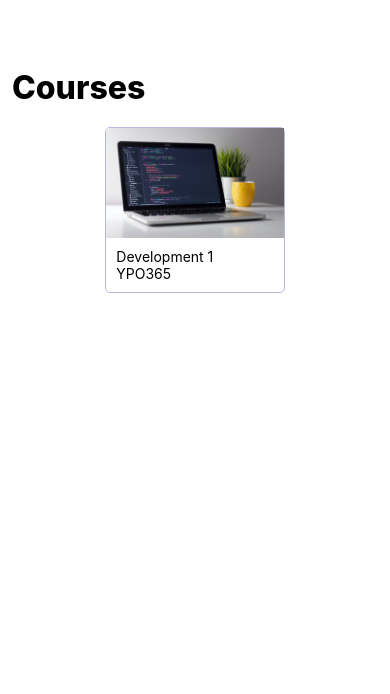
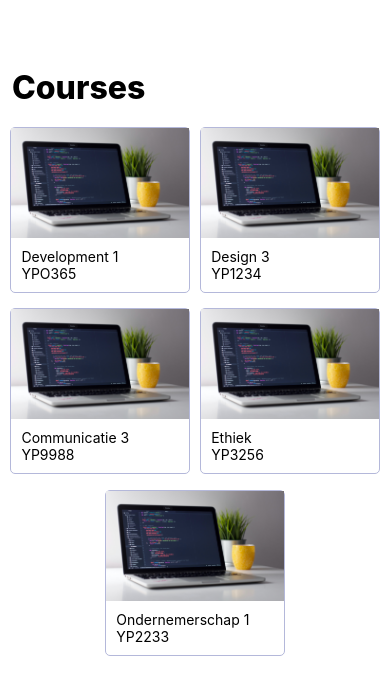
Before and after one commit to MiniJJackson/2_Canvas_Tiles_Custom_Components, a React Native app: screen / in a window 390 px wide. Shown: the top 694 px of the page. Built offline with nearby package versions, Linux system fonts and the light colour scheme.

Commit message:
App.js: added all courses - everything works so far

```diff
--- a/App.js
+++ b/App.js
@@ -16,6 +16,10 @@ export default function App() {
 
         <Course title="Development 1" subtitle="YPO365" />
         {/* tile nr.1 - from components Course.js */}
+        <Course title="Design 3" subtitle="YP1234" />
+        <Course title="Communicatie 3" subtitle="YP9988" />
+        <Course title="Ethiek" subtitle="YP3256" />
+        <Course title="Ondernemerschap 1" subtitle="YP2233" />
 
         <StatusBar style="auto" />
       </View>
```
